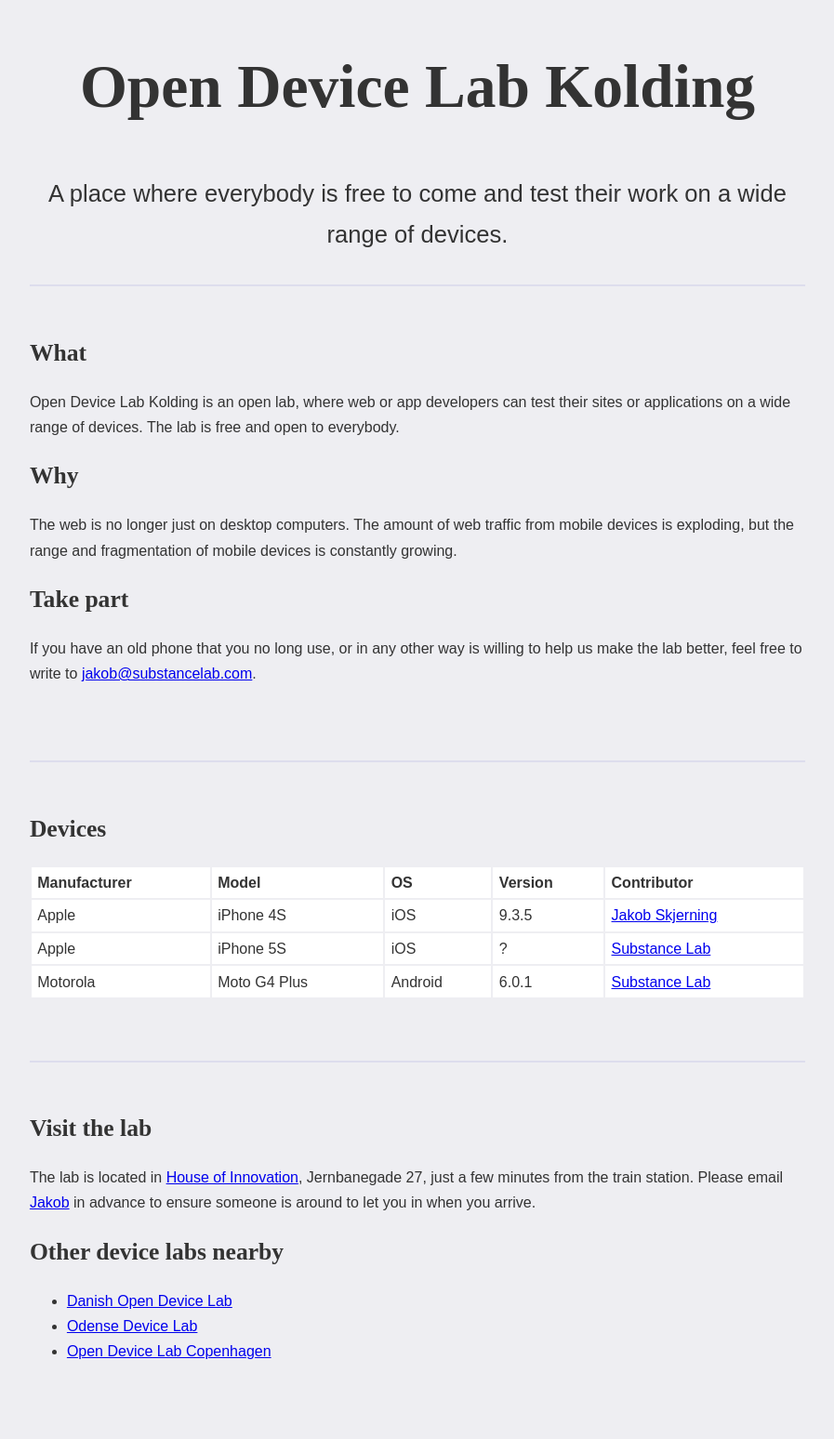
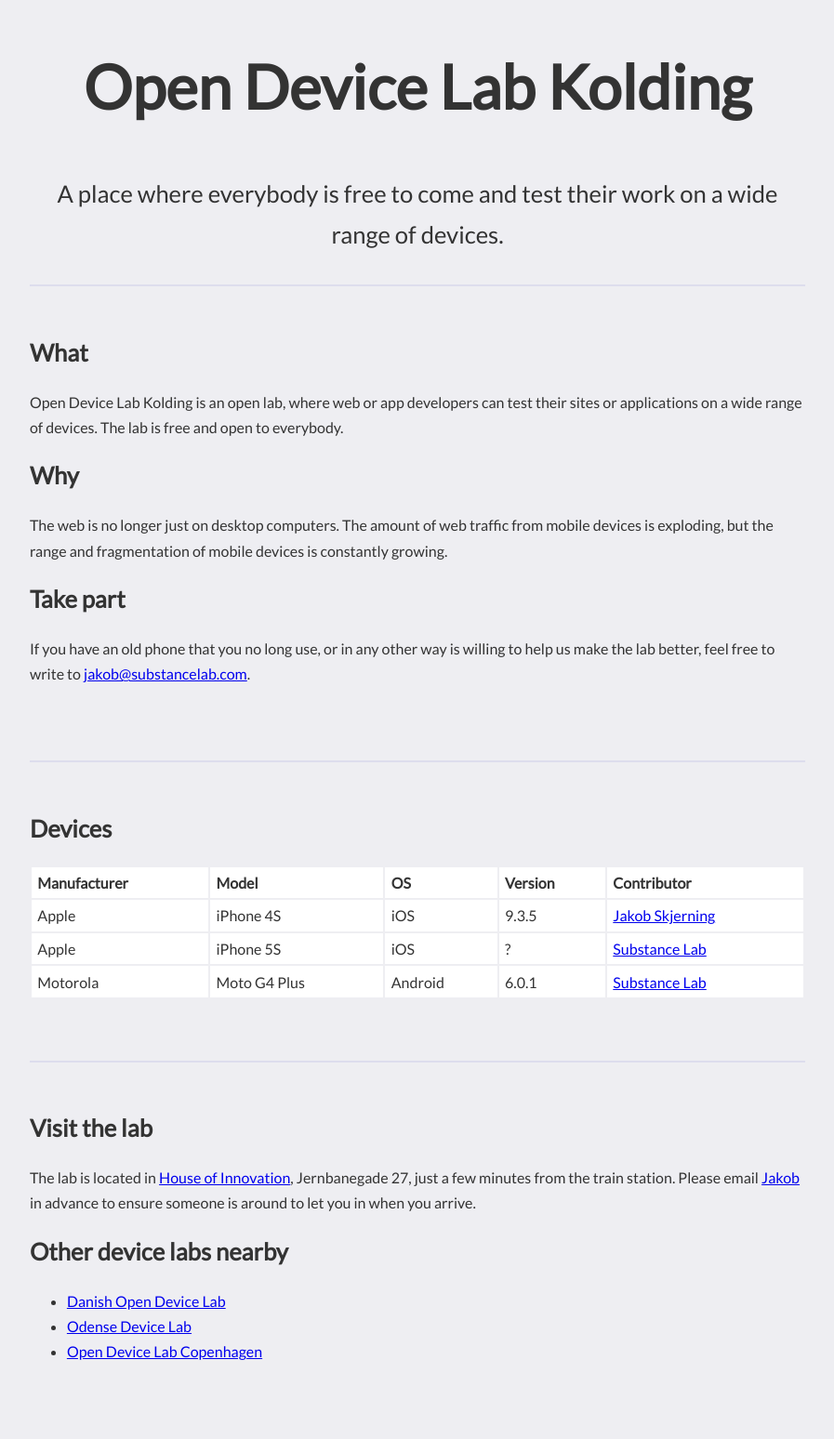
Before and after one commit to substancelab/devicelab, a Jekyll site: the page built from index.html, in a window 1280 px wide. Shown: the whole page at 93% size, without its empty margins (191-1088 px from the left). Built offline with Jekyll 4.4.1, drawn with Linux system fonts in a browser that asks for light colours; some web fonts are replaced.

Commit message:
I can't help it, I'm a sans-serif kind of guy

```diff
--- a/assets/styles/main.sass
+++ b/assets/styles/main.sass
@@ -2,7 +2,7 @@
 # this ensures Jekyll reads the file to be transformed into CSS later
 ---
 
-@import url(https://fonts.googleapis.com/css?family=Fjord+One)
+@import url(https://fonts.googleapis.com/css?family=Lato)
 
 article
   margin:
@@ -13,7 +13,7 @@
 body
   background: #eeeef2
   color: #333333
-  font-family: arial, sans
+  font-family: 'Lato', arial, sans-serif
   line-height: 1.7
 
 header
@@ -30,9 +30,6 @@
     top: 2rem
 
 // Headlines
-h1, h2, h3
-  font-family: 'Fjord One', serif
-
 h1
   font-size: 2.56em
   line-height: 1.2
```
